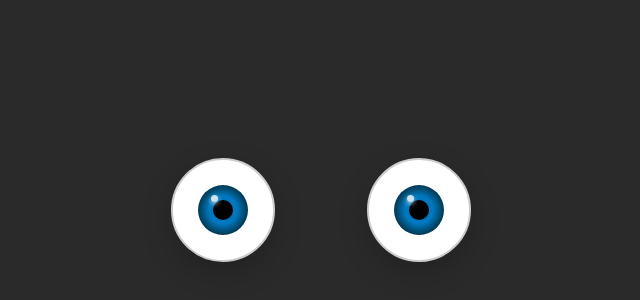
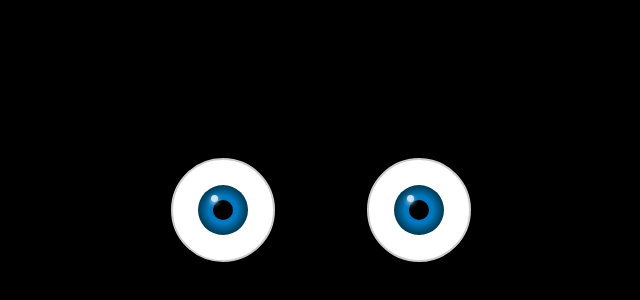
Before and after one commit to aliAbderehman/the-eye, a plain HTML site: page index.html in a window 1280 px wide. Shown: the part 190-490 px from the top of the page, without its empty margins (319-959 px from the left). Drawn offline with Linux system fonts and the light colour scheme.

Commit message:
Update index.html

```diff
--- a/index.html
+++ b/index.html
@@ -11,7 +11,7 @@
         justify-content: center;
         align-items: center;
         height: 100vh;
-        background-color: #2a2a2a;
+        background-color: #000000;
         overflow: hidden;
       }
 
@@ -78,7 +78,7 @@
         position: absolute;
         width: 100%;
         height: 100%;
-        background-color: #e0e0e0;
+        background-color: #000000;
         top: -100%; /* Initially above the eye */
         left: 0;
         border-radius: 50%;
```
